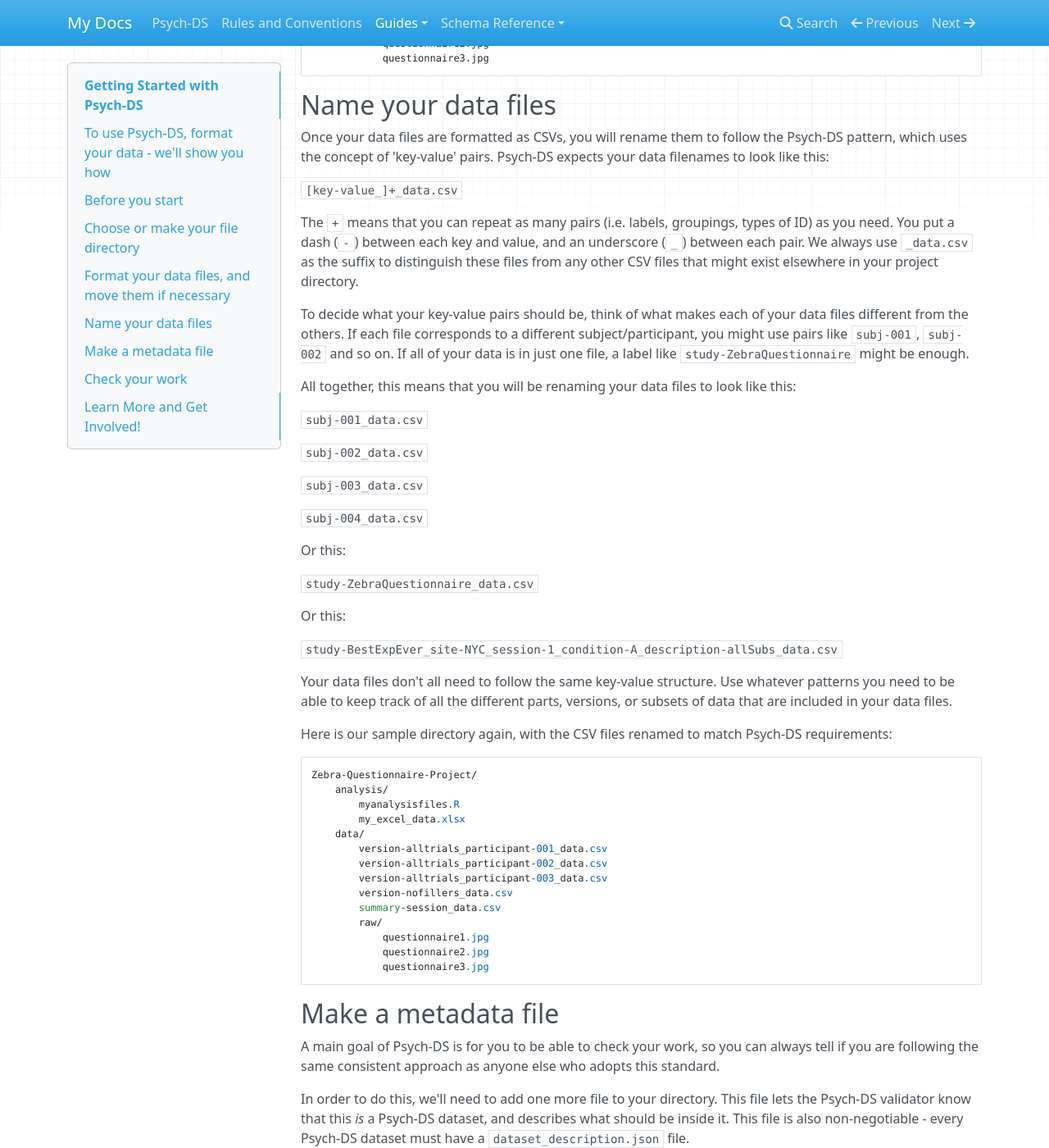
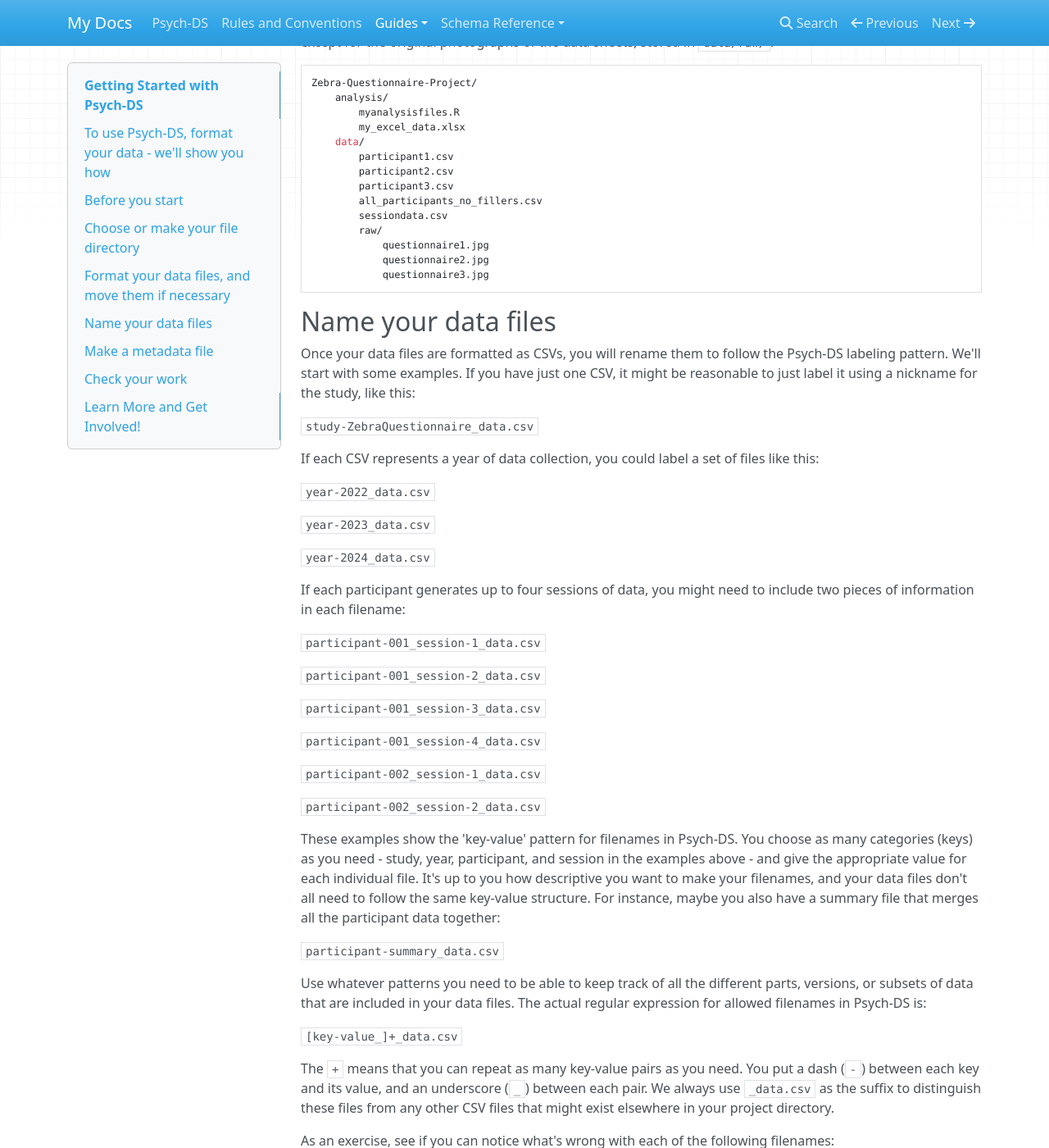
Before and after one commit to psych-ds/psychds-docs, an MkDocs documentation site: the page built from docs/Guides/1_getting_started.md, in a window 1280 px wide and 1400 px high, scrolled down 3749 px. Shown: the whole window at 82% size. Built offline with MkDocs 1.6.1, drawn with Linux system fonts in a browser that asks for light colours; nearby versions of some CDN libraries; some of the changed text lies outside the part shown.

Commit message:
Update 1_getting_started.md
edits from Mark feedback!

````diff
--- a/docs/Guides/1_getting_started.md
+++ b/docs/Guides/1_getting_started.md
@@ -6,7 +6,7 @@
 
 ## To use Psych-DS, format your data - we'll show you how
 
-Psych-DS is a data standard: a system of very specific rules for how data (in this case, tables of rows and columns) should be organized on a computer.
+Psych-DS is a data standard: a system of very specific rules for how data (in this case, tables of rows and columns) should be organized as files and folders on a computer.
 
 To use it, you will make some (hopefully small) changes to how you format, name, and organize the data from a specific project. Then, you will use the [Psych-DS Validator Tool](https://psych-ds.github.io/validator/) to check your work.
 
@@ -24,15 +24,15 @@
 
 The guide below serve two purposes - it summarizes the most important rules that Psych-DS enforces, and it provides a step-by-step way to build the Psych-DS version of your dataset.
 
-Read over the whole guide before you start - depending on your current practices and the stage your project is in, it may make sense to start with any one of the four steps.
+Read over the whole guide before you start - depending on your current practices and the stage your project is in, it may make sense to start with any one of the steps.
 
-Then, try out the validator. If you run into any trouble, feel free to ask questions on the [Psych-DS listserv](https://docs.google.com/forms/d/e/1FAIpQLSeOZXtGgGcJ7pFcWKEsTlAKUZQdVg1QCWOuJUVtmEzIkUbkjw/viewform) - we're here to help!
+Then, try out the validator. If you run into any trouble, feel free to ask questions on the [Psych-DS listserv](https://docs.google.com/forms/d/e/1FAIpQLSeOZXtGgGcJ7pFcWKEsTlAKUZQdVg1QCWOuJUVtmEzIkUbkjw/viewform), or drop Melissa (Psych-DS maintainer) an email at mekline@mit.edu - we're here to help!
 
 ## Before you start
 
 Here is what you need to complete the steps below:
 
-1. A copy of a dataset that you can edit. A dataset might consist of several files or just one. If your files contain tabular (row-and-column) data, you can probably format the2   m to the Psych-DS standard.
+1. A copy of a dataset that you can edit. A dataset might consist of several files or just one. If your files contain tabular (row-and-column) data, you can probably format them to the Psych-DS standard.
 
 2. A text editor. Your computer likely already has one installed (TextEdit on a Mac and Notepad on Windows). Avoid using more complex word processing software like Word or Google Docs.
 
@@ -64,7 +64,9 @@
         raw/
 ```
 
-Or, if you are modifying an existing directory, it might look like this:
+(In these examples, indentation represents the folder structure - above, we have an empty folder called `raw/`, inside a folder called `data/`, inside a folder called `Sample-PsychDS-Project/`)
+
+If you are modifying an existing directory to meet the Psych-DS data standard, it might look like this:
 
 ```
 Zebra-Questionnaire-Project/
@@ -81,6 +83,8 @@
         article_final.docx
         article_final_2.docx
 ```
+
+We'll use this sample directory as the example moving forward.  To start off, it contains a stand-alone analysis file, a writing folder with several drafts, and a data folder with several different kinds of data - an Excel workbook, a CSV table, and three photos of the original paper questionnaires.
 
 ## Format your data files, and move them if necessary
 
@@ -106,7 +110,7 @@
 2,short,c
 ```
 
-However, if you open the CSV file in a spreadsheet program, it will display it in formatted rows and columns, something like this:
+However, if you open the CSV file in a spreadsheet program like Excel, it will display it in formatted rows and columns, something like this:
 
 ```
 ------------------------------------
@@ -121,9 +125,11 @@
 
 ```
 
-For many people, the hardest part of this process will be dealing with complicated spreadsheet "workbooks", where you may have several tabs' worth of tables, custom color annotations, and even graphs and other analyses. If this is the case, you will need to make a version of your data that splits this up into multiple CSV files. We recommend storing your original spreadsheet workbook in an `analysis/` folder rather than your `data/` folder.
+For many people, the hardest part of this process will be dealing with complicated spreadsheet "workbooks", where you may have several tabs' worth of tables, custom color annotations, and even graphs and other analyses. If this is the case, you will need to make a version of your data that splits this up into multiple CSV files. We recommend storing your original spreadsheet workbook in an `analysis/` folder rather than your `data/` folder, so you don't lose any of your work.
 
-Your `data/` folder should contain *only* the data itself. Here is how a project directory might look after splitting out your data. We have moved an Excel notebook to the `analysis/` folder, and put copies of the tables it contained in the `data/` folder, as CSV files. Everything in the `data/` folder is a CSV, except for the original photographs of the data sheets, stored in `data/raw/`.
+As you work on splitting a spreadsheet workbook into CSV files, keep in mind that CSV files *cannot* encode color, bolding, graphs, or any other content that isn't text.  In most cases, if you are using color etc. to annotate your data, you can represent the same information with a new column in the table. The article by Karl Broman above goes over this process in much more detail!
+
+Remember, the goal is for your `data/` folder to contain *only* the data itself. Here is how a project directory might look after splitting out your data. We have moved the Excel notebook to the `analysis/` folder, and put copies of the tables it contained in the `data/` folder, as CSV files. Everything in the `data/` folder is a CSV, except for the original photographs of the data sheets, stored in `data/raw/`.
 
 ```
 Zebra-Questionnaire-Project/
@@ -144,33 +150,49 @@
 
 ## Name your data files
 
-Once your data files are formatted as CSVs, you will rename them to follow the Psych-DS pattern, which uses the concept of 'key-value' pairs. Psych-DS expects your data filenames to look like this:
+Once your data files are formatted as CSVs, you will rename them to follow the Psych-DS labeling pattern. We'll start with some examples. If you have just one CSV, it might be reasonable to just label it using a nickname for the study, like this:
+
+`study-ZebraQuestionnaire_data.csv`
+
+If each CSV represents a year of data collection, you could label a set of files like this:
+
+`year-2022_data.csv`
+
+`year-2023_data.csv`
+
+`year-2024_data.csv`
+
+If each participant generates up to four sessions of data, you might need to include two pieces of information in each filename:
+
+`participant-001_session-1_data.csv`
+
+`participant-001_session-2_data.csv`
+
+`participant-001_session-3_data.csv`
+
+`participant-001_session-4_data.csv`
+
+`participant-002_session-1_data.csv`
+
+`participant-002_session-2_data.csv`
+
+These examples show the 'key-value' pattern for filenames in Psych-DS.  You choose as many categories (keys) as you need - study, year, participant, and session in the examples above - and give the appropriate value for each individual file. It's up to you how descriptive you want to make your filenames, and your data files don't all need to follow the same key-value structure. For instance, maybe you also have a summary file that merges all the participant data together:
+
+`participant-summary_data.csv`
+
+Use whatever patterns you need to be able to keep track of all the different parts, versions, or subsets of data that are included in your data files. The actual regular expression for allowed filenames in Psych-DS is:
 
 `[key-value_]+_data.csv`
 
-The `+` means that you can repeat as many pairs (i.e. labels, groupings, types of ID) as you need. You put a dash (`-`) between each key and value, and an underscore (`_`) between each pair. We always use `_data.csv` as the suffix to distinguish these files from any other CSV files that might exist elsewhere in your project directory.
+The `+` means that you can repeat as many key-value pairs as you need. You put a dash (`-`) between each key and its value, and an underscore (`_`) between each pair. We always use `_data.csv` as the suffix to distinguish these files from any other CSV files that might exist elsewhere in your project directory.
 
-To decide what your key-value pairs should be, think of what makes each of your data files different from the others. If each file corresponds to a different subject/participant, you might use pairs like `subj-001`, `subj-002` and so on. If all of your data is in just one file, a label like `study-ZebraQuestionnaire` might be enough.
+As an exercise, see if you can notice what's wrong with each of the following filenames:
 
-All together, this means that you will be renaming your data files to look like this:
+`participant-summary.csv`
 
-`subj-001_data.csv`
+`year2024_data.csv`
 
-`subj-002_data.csv`
-
-`subj-003_data.csv`
-
-`subj-004_data.csv`
-
-Or this:
-
-`study-ZebraQuestionnaire_data.csv`
-
-Or this:
-
-`study-BestExpEver_site-NYC_session-1_condition-A_description-allSubs_data.csv`
-
-Your data files don't all need to follow the same key-value structure. Use whatever patterns you need to be able to keep track of all the different parts, versions, or subsets of data that are included in your data files.
+`participant_001_data.csv`
 
 Here is our sample directory again, with the CSV files renamed to match Psych-DS requirements:
 
@@ -195,7 +217,7 @@
 
 A main goal of Psych-DS is for you to be able to check your work, so you can always tell if you are following the same consistent approach as anyone else who adopts this standard.
 
-In order to do this, we'll need to add one more file to your directory. This file lets the Psych-DS validator know that this *is* a Psych-DS dataset, and describes what should be inside it. This file is also non-negotiable - every Psych-DS dataset must have a `dataset_description.json` file.
+In order to do this, we'll need to add one more file to your directory. This file lets the Psych-DS validator know that this *is* a Psych-DS dataset, and describes what should be inside it. This file is also non-negotiable - every Psych-DS dataset must have a `dataset_description.json` file, with exactly that name.
 
 If you want, you can start with a "dummy" file. Download the file [here](https://osf.io/esy2t) (click the three dots on the right to find the download button), then drag it into your project folder.
 
@@ -222,7 +244,10 @@
      "@context" : "http://schema.org/",
      "@type" : "Dataset",
      "name" : "Psych-DS 'Minimal Metadata' Example",
-     "description" : "This is a basic dataset_description.json file that can be used for testing the Psych-DS validator. It will need to be updated for your specific dataset. The variableMeasured list will need to contain an exact list of every column name that appears across all of your CSV files. This version was created 2024-09-19.",
+     "description" : "This is a basic dataset_description.json file that can be used for
+testing the Psych-DS validator. It will need to be updated for your specific dataset.
+The variableMeasured list will need to contain an exact list of every column name that
+appears across all of your CSV files. This version was created 2024-09-19.",
      "variableMeasured" : ["participant_id", "session_id", "col1", "col2", "col3"]
 }
 ```
@@ -233,15 +258,13 @@
 
 * `"name"` - A name for the dataset.
 * `"description"` - A description of the dataset, which can be as long or as short as you like.
-* `"variableMeasured"` - A list of all the variable names that appear across all the CSV files in your dataset.
+* `"variableMeasured"` - A list of all the variable names that appear anywhere in the CSV file headers in your dataset.
 
 You can open the file in your text editor and update the text yourself. Make sure to keep the quotation marks and brackets matched, otherwise the validator won't be able to read it correctly.
 
 Alternately, if you would prefer to fill out a form rather than editing this file yourself, you can use the [CEDAR Metadata Wizard](https://psych-ds.github.io/cedar-wizard-psychds/). This form will generate a block of JSON which you can copy and paste into the `dataset_description.json` file in place of the current contents.
 
-Either way, the `variableMeasured` field must contain *all* of the column names used across all of your data files. So, if your dataset has two data files, and in the first, the column headers are "variable1", "variable2", "variable3", and in the second, they are "variable1" and "variable4", then the value for your "variableMeasured" field should be `["variable1","variable2","variable3","variable4"]`.
-
-(As a side note, Psych-DS also supports expanding this part of the metadata file to create a complete, machine-readable data dictionary, but we will not be covering this feature here.)
+Either way, the `variableMeasured` field must contain *all* of the column names that appear in any of your data files. So, if your dataset has two data files, and in the first, the column headers are "variable1", "variable2", "variable3", and in the second, they are "variable1" and "variable4", then the value for your "variableMeasured" field should be `["variable1","variable2","variable3","variable4"]`.
 
 ## Check your work
 
@@ -259,8 +282,8 @@
 
 Some topics not covered in this guide include:
 
-- Using Psych-DS to generate a complete machine-readable data dictionary
+- Using Psych-DS to generate a machine-readable data dictionary
 - More complex specification rules, such as sidecar metadata and the `.psychds-ignore` file
 - Using the validator in the CLI (currently), or inside R or Python (upcoming)
 
-We are currently testing the validator to see how well it works for people, and collecting example datasets to publicize.  Come give us feedback by either filing a [github issue](https://github.com/psych-ds/psychds-validator-web/issues/new) or joining the [Psych-DS listserv](https://docs.google.com/forms/d/e/1FAIpQLSeOZXtGgGcJ7pFcWKEsTlAKUZQdVg1QCWOuJUVtmEzIkUbkjw/viewform)!
+We are in the process of testing the validator to see how well it works for people, and collecting example datasets to publicize.  Come give us feedback by either filing a [github issue](https://github.com/psych-ds/psychds-validator-web/issues/new) or joining the [Psych-DS listserv](https://docs.google.com/forms/d/e/1FAIpQLSeOZXtGgGcJ7pFcWKEsTlAKUZQdVg1QCWOuJUVtmEzIkUbkjw/viewform)!
````
